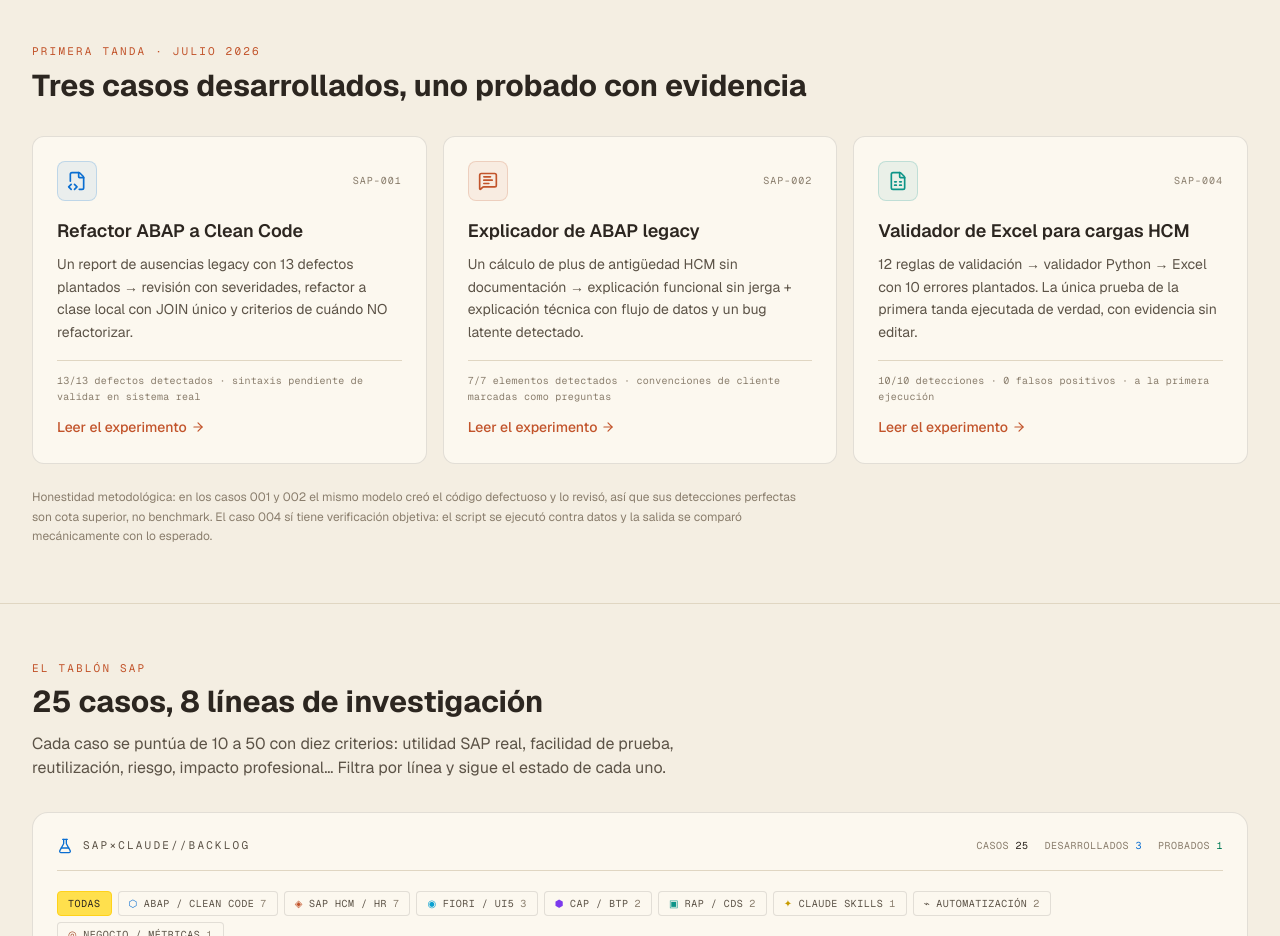
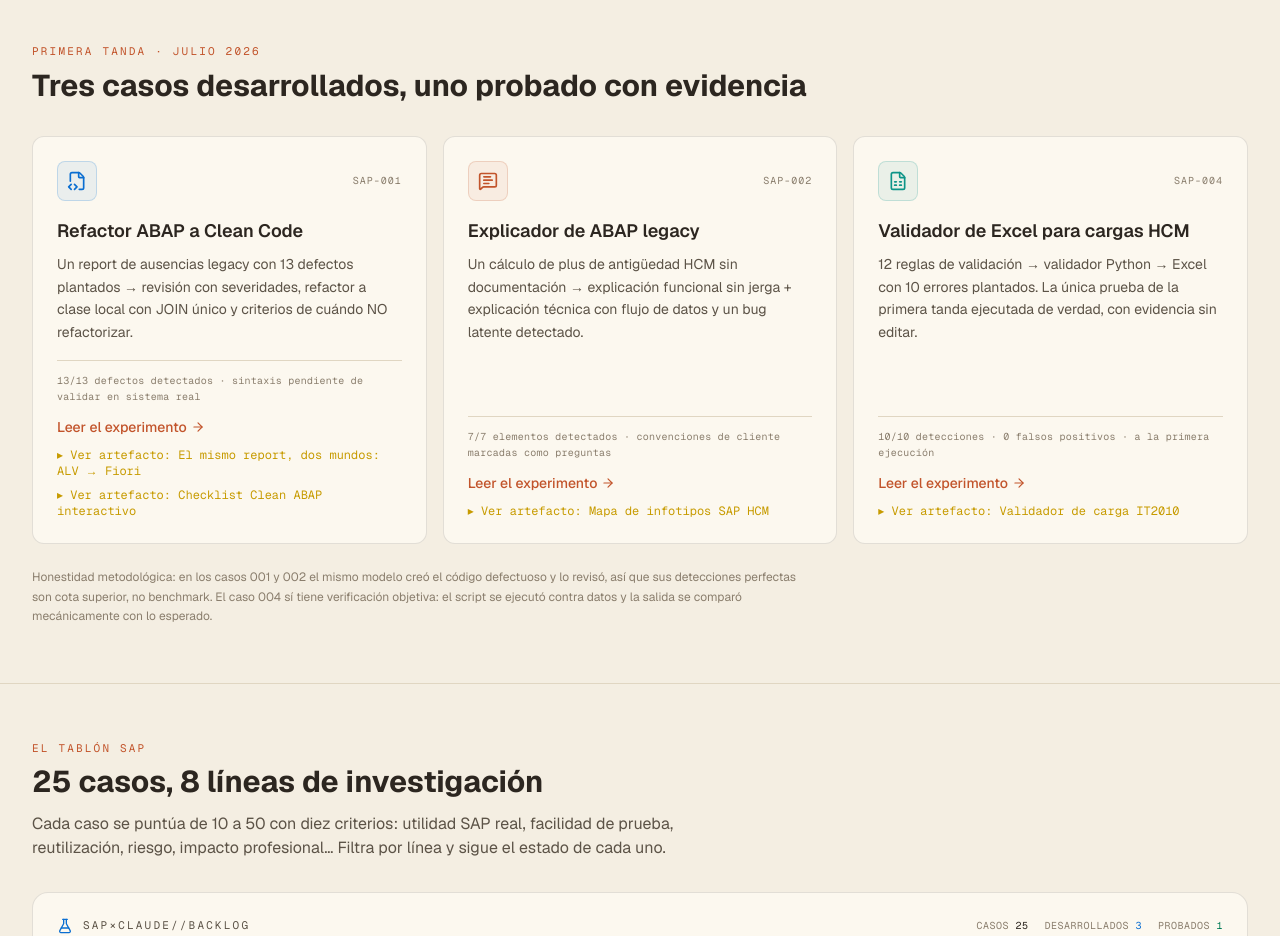
Before and after one commit to SapSaeta/Eggthropic, a Next.js app: page /sap in a window 1280 px wide. Shown: the part 1080-2016 px from the top of the page. Built offline with nearby package versions, Linux system fonts and the light colour scheme.

Commit message:
feat: link SAP cases to related live artefactos

```diff
--- a/src/app/sap/page.tsx
+++ b/src/app/sap/page.tsx
@@ -12,6 +12,7 @@ import {
 import { GithubIcon } from "@/components/GithubIcon";
 import SapLabBoard from "@/components/SapLabBoard";
 import { etiquetas, fases, sapStats } from "@/lib/sap-lab";
+import { artefactos } from "@/lib/artifacts";
 
 export const metadata: Metadata = {
   title: "SAP Lab",
@@ -167,12 +168,12 @@ export default function SapLabPage() {
           <div className="grid grid-cols-1 lg:grid-cols-3 gap-4">
             {casosDestacados.map((c) => {
               const Icon = c.icon;
+              const artefactosCaso = artefactos.filter(
+                (a) => a.relacionado?.href === `/experiments/${c.slug}`
+              );
               return (
-                <Link
-                  key={c.id}
-                  href={`/experiments/${c.slug}`}
-                  className="glass glass-hover rounded-xl p-6 flex flex-col gap-4 group"
-                >
+                <div key={c.id} className="glass glass-hover rounded-xl p-6 flex flex-col gap-4 group">
+                  <Link href={`/experiments/${c.slug}`} className="flex flex-col gap-4">
                     <div className="flex items-center justify-between">
                       <div
                         className="w-10 h-10 rounded-lg border flex items-center justify-center transition-transform duration-300 group-hover:-rotate-12 group-hover:scale-110"
@@ -191,17 +192,34 @@ export default function SapLabPage() {
                       </h3>
                       <p className="mt-2 text-sm text-ink-soft leading-relaxed">{c.resumen}</p>
                     </div>
+                  </Link>
 
                   <div className="mt-auto pt-3 border-t border-paper-line">
                     <p className="font-mono text-[10px] tracking-wide text-ink-faint leading-relaxed">
                       {c.resultado}
                     </p>
-                    <span className="mt-3 inline-flex items-center gap-1 text-sm font-medium text-teja">
+                    <Link
+                      href={`/experiments/${c.slug}`}
+                      className="mt-3 inline-flex items-center gap-1 text-sm font-medium text-teja"
+                    >
                       Leer el experimento
-                      <ArrowRight className="w-3.5 h-3.5 transition-transform group-hover:translate-x-0.5" />
-                    </span>
+                      <ArrowRight className="w-3.5 h-3.5" />
+                    </Link>
+                    {artefactosCaso.length > 0 && (
+                      <div className="mt-2 flex flex-wrap gap-2">
+                        {artefactosCaso.map((a) => (
+                          <Link
+                            key={a.slug}
+                            href={`/artefactos/${a.slug}`}
+                            className="inline-flex items-center gap-1 text-xs font-mono text-egg-600 hover:text-egg-600/80 transition-colors"
+                          >
+                            ▸ Ver artefacto: {a.titulo}
+                          </Link>
+                        ))}
                       </div>
-                </Link>
+                    )}
+                  </div>
+                </div>
               );
             })}
           </div>
```
Lines whose indentation alone changed are shown as unchanged.
